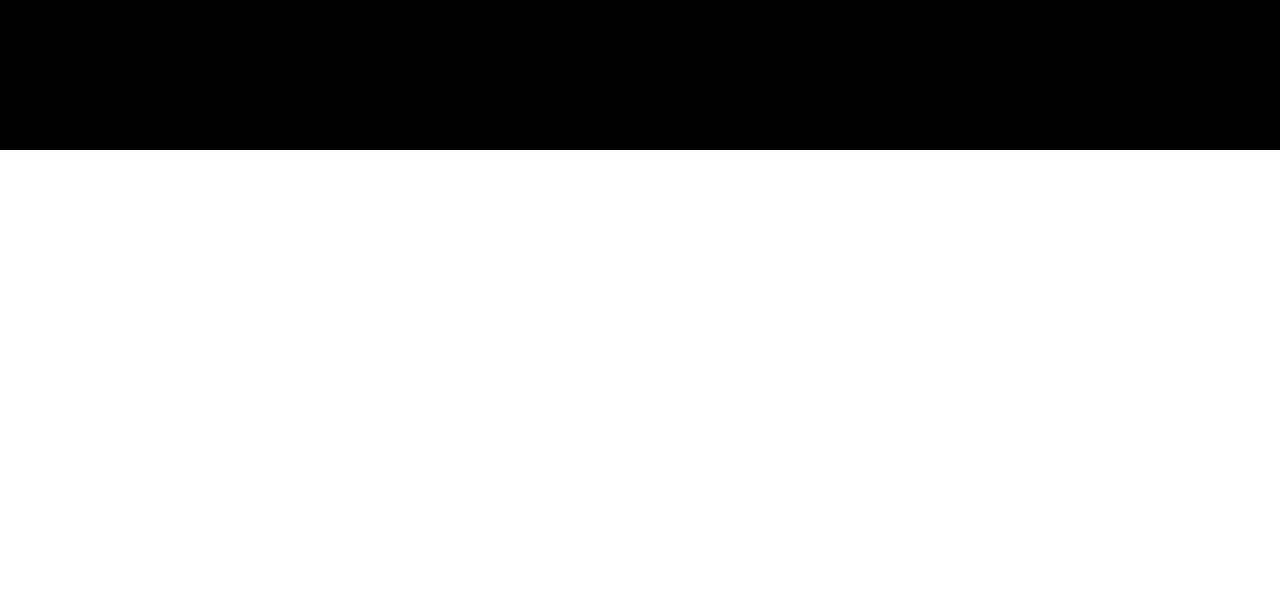
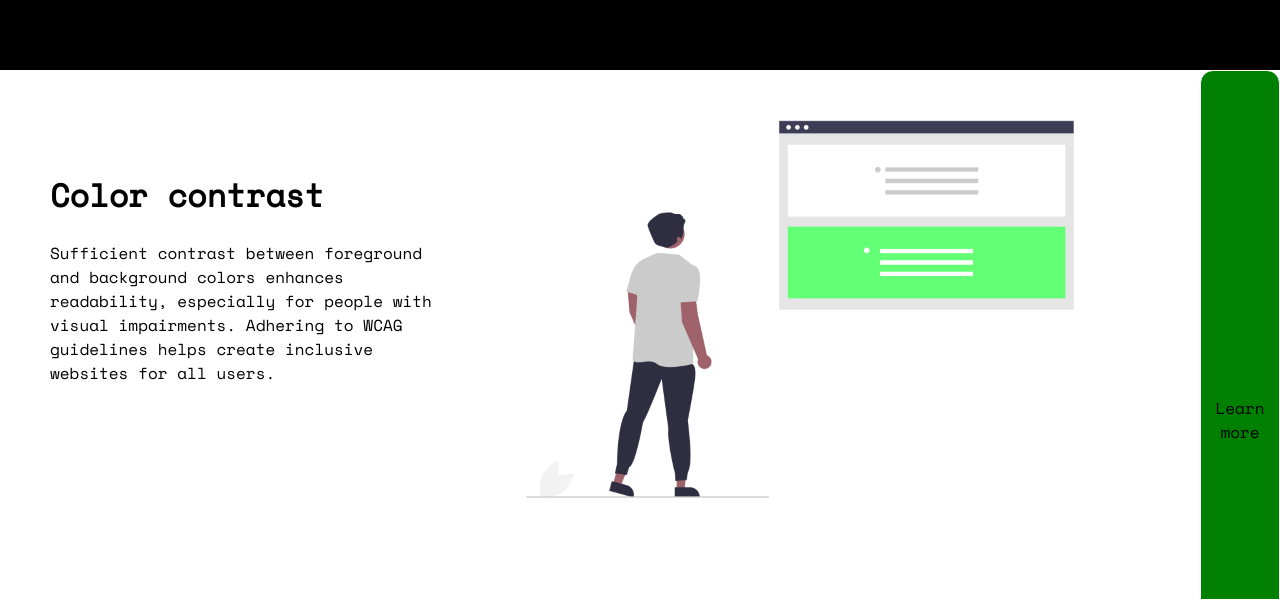
Before and after one commit to mohamad-kareem/Accessibility_Testing_Tool, a React (Create React App) app in the folder frontend_challenge/: page /landing in a window 1280 px wide. Shown: the part 730-1329 px from the top of the page. Before the commit the page ends 880 px from the top, so only its background shows below. Built offline with nearby package versions, Linux system fonts and the light colour scheme; the HTML template or start-up script is replaced by a standard one.

Commit message:
Frontend:implementing keyboard accessibility feature to button component

```diff
--- a/frontend_challenge/src/Components/ButtonComponent/ButtonComponent.jsx
+++ b/frontend_challenge/src/Components/ButtonComponent/ButtonComponent.jsx
@@ -1,6 +1,14 @@
 import "./buttoncomponent.css"
 
 const ButtonComponent = ({color="green",size="1rem",width="80px",children,onClick}) => {
+
+  const handleKeyDown = (event) => {
+    if (event.key === "Enter" || event.key === " ") {
+      event.preventDefault();
+      onClick();
+    }
+  };
+
   const styles = {
     backgroundColor: color,
     fontSize: size,
@@ -13,7 +21,7 @@ const ButtonComponent = ({color="green",size="1rem",width="80px",children,onClic
   }
 
   return (
-   <button className='button' style={styles} onClick={onClick}>{children}</button>
+   <button className='button' onKeyDown={handleKeyDown} tabIndex="0" style={styles} onClick={onClick}>{children}</button>
   );
 };
 
--- a/frontend_challenge/src/Components/LandingIntro/landingintro.css
+++ b/frontend_challenge/src/Components/LandingIntro/landingintro.css
@@ -2,9 +2,27 @@
     background: #0c0c0c;
     display: flex;
     padding: 0 30px;
-    height: 800px;
+    height: 720px;
     position: relative;
     z-index: 1;
+}
+.intro-container::before {
+    content: "";
+    position: absolute;
+    top: 0;
+    left: 0;
+    right: 0;
+    bottom: 0;
+    background:
+        linear-gradient(
+            180deg,
+            rgba(0, 0, 0, 0.2) 0%,
+            rgba(0, 0, 0, 0.6) 100%
+        ),
+        linear-gradient(180deg,
+            rgba(0, 0, 0, 0.2)0%,
+            transparent 100%);
+    z-index: 2;
 }
 .intro-video{
     position: absolute;
--- /dev/null
+++ b/frontend_challenge/src/Components/Section1/Section1.jsx
@@ -0,0 +1,23 @@
+import "./section1.css"
+import image1 from "../../assets/undraw_Contrast_re_hc7k.png"
+import {section1} from "../TextContent"
+import ButtonComponent from "../ButtonComponent/ButtonComponent"
+const Section1 = () => {
+  return (
+<div className='info-wrapper' id="id">
+        <div className="info-container">
+            <div className="text-content">
+                <h1>{section1.title}</h1>
+                 <p>{section1.description}</p>
+            </div>
+            <div className="info-image">
+                <img src={image1} alt={section1.alt} />
+            </div>
+
+        </div>
+        <ButtonComponent children='Learn more'/>
+    </div>
+  )
+}
+
+export default Section1
--- /dev/null
+++ b/frontend_challenge/src/Components/Section1/section1.css
@@ -0,0 +1,33 @@
+.info-wrapper{
+    background: #fff;
+    display: flex;
+    justify-content: center;
+}
+@media screen and (max-width:768px) {
+    .info-wrapper{
+        padding: 100px 0;
+    }
+}
+.info-container{
+    display: flex;
+    z-index: 1;
+    height: 700px;
+    width: 100%;
+    max-width: 1100px;
+    margin-right: auto;
+    margin-left: auto;
+    padding: 0 24px;
+}
+@media screen and (max-width: 768px) {
+    .info-container{
+        display: flex;
+        justify-content: center;
+        flex-direction: column;
+        align-items: center;
+        padding-left: 40px;
+    }
+}
+
+.text-content{
+ margin-top: 80px;
+}
--- /dev/null
+++ b/frontend_challenge/src/Components/TextContent.js
@@ -0,0 +1,6 @@
+const section1 = {
+    title:'Color contrast',
+    description:'Sufficient contrast between foreground and background colors enhances readability, especially for people with visual impairments. Adhering to WCAG guidelines helps create inclusive websites for all users.',
+    alt:'person looking toward a contrast web page'
+}
+export {section1}
--- a/frontend_challenge/src/Pages/LandingPage/LandingPage.jsx
+++ b/frontend_challenge/src/Pages/LandingPage/LandingPage.jsx
@@ -1,6 +1,7 @@
 import LandingIntro from "../../Components/LandingIntro/LandingIntro"
 import Navbar from "../../Components/Navbar/Navbar"
 import SideBar from "../../Components/SideBar/SideBar"
+import Section1 from "../../Components/Section1/Section1"
 import "./landingpage.css"
 import { useState } from "react"
 const LandingPage = () => {
@@ -14,6 +15,7 @@ const LandingPage = () => {
       <Navbar toggle={toggle}/>
       <SideBar isOpen={isOpen} toggle={toggle}/>
       <LandingIntro/>
+      <Section1/>
     </div>
   )
 }
```
Also changed, not shown: frontend_challenge/src/assets/undraw_Contrast_re_hc7k.png (added), frontend_challenge/src/assets/undraw_Editable_re_4l94.png (added).
